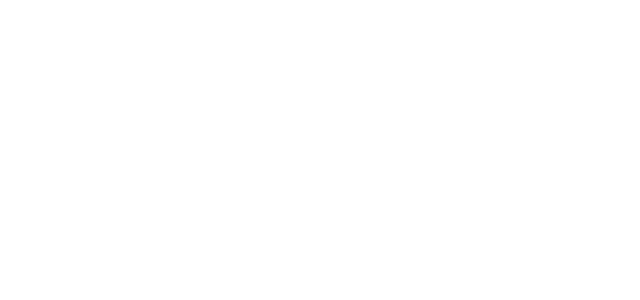
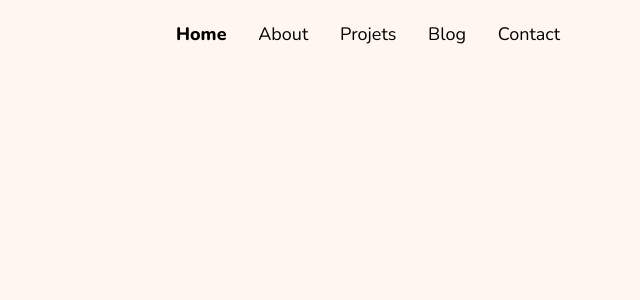
Before and after one commit to bhanquet/portfolio, a Next.js app: page / in a window 1280 px wide. Shown: the top 300 px of the page, without its empty margins (640-1280 px from the left). Built offline with nearby package versions, Linux system fonts and the light colour scheme.

Commit message:
Add header

```diff
--- a/app/layout.tsx
+++ b/app/layout.tsx
@@ -1,15 +1,10 @@
 import type { Metadata } from "next";
-import { Geist, Geist_Mono } from "next/font/google";
+import { Lexend } from "next/font/google";
 import "./globals.css";
 
-const geistSans = Geist({
-  variable: "--font-geist-sans",
+const lexend = Lexend({
   subsets: ["latin"],
-});
-
-const geistMono = Geist_Mono({
-  variable: "--font-geist-mono",
-  subsets: ["latin"],
+  fallback: ["system-ui", "arial"],
 });
 
 export const metadata: Metadata = {
@@ -24,11 +19,7 @@ export default function RootLayout({
 }>) {
   return (
     <html lang="en">
-      <body
-        className={`${geistSans.variable} ${geistMono.variable} antialiased`}
-      >
-        {children}
-      </body>
+      <body className={`${lexend.className} antialiased`}>{children}</body>
     </html>
   );
 }
--- a/app/page.tsx
+++ b/app/page.tsx
@@ -1,5 +1,12 @@
 import Image from "next/image";
+import Header from "@/app/ui/header";
 
 export default function Home() {
-  return <div></div>;
+  return (
+    <>
+      <div className="bg-[#fff7ef] h-screen">
+        <Header />
+      </div>
+    </>
+  );
 }
--- /dev/null
+++ b/app/ui/header.tsx
@@ -0,0 +1,43 @@
+import { Nunito } from "next/font/google";
+import Link, { LinkProps } from "next/link";
+import { ReactNode } from "react";
+
+const nunito = Nunito({
+  subsets: ["latin"],
+});
+
+interface NavLinkProps extends LinkProps {
+  isActive?: Boolean;
+  children: ReactNode;
+}
+
+function NavLink({ children, isActive = false, ...props }: NavLinkProps) {
+  return (
+    <div>
+      <Link
+        className={`${isActive ? "font-extrabold" : "hover:font-semibold"}`}
+        {...props}
+      >
+        {children}
+      </Link>
+    </div>
+  );
+}
+
+export default function () {
+  return (
+    <div className="px-20 py-5">
+      <div
+        className={`${nunito.className} flex ml-auto justify-between max-w-sm text-lg`}
+      >
+        <NavLink isActive={true} href="">
+          Home
+        </NavLink>
+        <NavLink href="#about">About</NavLink>
+        <NavLink href="#projets">Projets</NavLink>
+        <NavLink href="#blog">Blog</NavLink>
+        <NavLink href="#contact">Contact</NavLink>
+      </div>
+    </div>
+  );
+}
```
